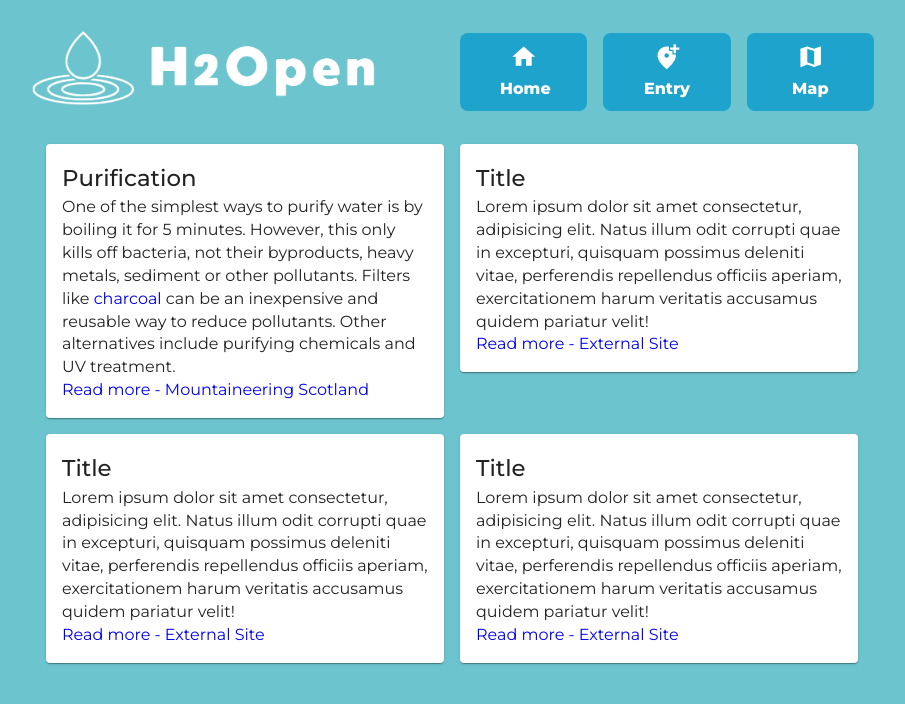
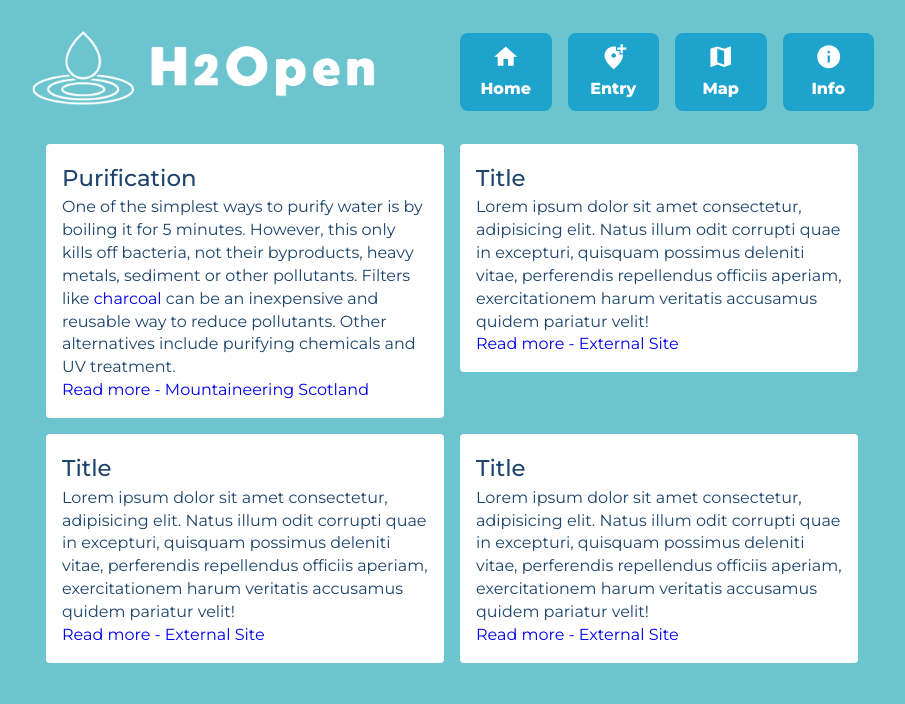
Before and after one commit to azusaw/water-quality-check, a React (Vite) app in the folder vite/: page /info in a window 1280 px wide. Shown: the top 704 px of the page, without its empty margins (188-1093 px from the left). Built offline with nearby package versions, Linux system fonts and the light colour scheme; no server answers.

Commit message:
create info btn to header

```diff
--- a/vite/src/App.css
+++ b/vite/src/App.css
@@ -12,7 +12,7 @@
   font-family: "Montserrat", Helvetica, Arial, sans-serif;
   border-radius: 8px;
   border: none;
-  padding: 10px 40px;
+  padding: 10px 20px;
   font-size: 1em;
   font-weight: 900;
   color: #fff;
@@ -23,20 +23,14 @@
   position:relative;
   overflow: hidden;
 }
-@media screen and (max-width: 800px) {
-  .flexible-btn {
-    padding: 10px 20px;
-  }
-}
-
 
 .icon-btn{
   display: flex;
   justify-content: center;
   align-items: center;
   border-radius: 50%;
-  width: 40px;
-  height: 40px;
+  width: 30px;
+  height: 30px;
   padding: 10px;
 }
 
--- a/vite/src/components/Header.tsx
+++ b/vite/src/components/Header.tsx
@@ -6,6 +6,7 @@ import { Link } from "react-router-dom"
 import HomeIcon from "@mui/icons-material/Home"
 import AddLocationAltIcon from "@mui/icons-material/AddLocationAlt"
 import MapIcon from "@mui/icons-material/Map"
+import InfoIcon from "@mui/icons-material/Info"
 
 export default function Header() {
   const theme = useTheme()
@@ -19,68 +20,79 @@ export default function Header() {
     >
       {useMediaQuery(theme.breakpoints.up("sm")) ? (
         <>
-          <Grid item xs={12} sm={6}>
+          <Grid item sm={4} md={6}>
             <img
               src={"/logo_white_wide.png"}
               style={{ width: "100%", maxWidth: 350 }}
             />
           </Grid>
-          <Grid item xs={6} sm={2}>
+          <Grid item sm={2} md={1.5}>
             <Link to={"/"}>
-              <div className="bubble-btn flexible-btn">
+              <div className="bubble-btn">
                 <div id="circle"></div>
                 <HomeIcon sx={{ color: "white" }} />
                 Home
               </div>
             </Link>
           </Grid>
-          <Grid item xs={6} sm={2}>
+          <Grid item sm={2} md={1.5}>
             <Link to={"/entry"}>
-              <div className="bubble-btn flexible-btn">
+              <div className="bubble-btn">
                 <div id="circle"></div>
                 <AddLocationAltIcon sx={{ color: "white" }} />
                 Entry
               </div>
             </Link>
           </Grid>
-          <Grid item xs={6} sm={2}>
+          <Grid item sm={2} md={1.5}>
             <Link to={"/map"}>
-              <div className="bubble-btn flexible-btn">
+              <div className="bubble-btn">
                 <div id="circle"></div>
                 <MapIcon sx={{ color: "white" }} />
                 Map
               </div>
             </Link>
           </Grid>
+          <Grid item sm={2} sm={1.5}>
+            <Link to={"/info"}>
+              <div className="bubble-btn flexible-btn">
+                <div id="circle"></div>
+                <InfoIcon sx={{ color: "white" }} />
+                Info
+              </div>
+            </Link>
+          </Grid>
         </>
       ) : (
         <>
-          <Grid item xs={4}>
-            <img
-              src={"/drop.svg"}
-              style={{ width: "100%", maxWidth: 200, paddingRight: 20 }}
-            />
+          <Grid item xs={4} sx={{ textAlign: "center" }}>
+            <img src={"/drop.svg"} style={{ width: "80%", maxWidth: 200 }} />
           </Grid>
           <Grid item xs={8} sx={{ color: "white" }}>
             <Stack
-              spacing={2}
+              spacing={1}
               direction="row"
               alignItems="center"
               justifyContent="space-evenly"
             >
               <Link to={"/"}>
                 <div className="bubble-btn icon-btn">
-                  <HomeIcon sx={{ width: 30, height: 30 }} />
+                  <HomeIcon sx={{ width: 40 }} />
                 </div>
               </Link>
               <Link to={"/entry"}>
                 <div className="bubble-btn icon-btn">
-                  <AddLocationAltIcon sx={{ width: 50 }} />
+                  <AddLocationAltIcon sx={{ width: 40 }} />
                 </div>
               </Link>
               <Link to={"/map"}>
                 <div className="bubble-btn icon-btn">
-                  <MapIcon sx={{ width: 50 }} />
+                  <MapIcon sx={{ width: 40 }} />
+                </div>
+              </Link>
+              <Link to={"/info"}>
+                <div className="bubble-btn icon-btn">
+                  <InfoIcon sx={{ width: 40 }} />
                 </div>
               </Link>
             </Stack>
--- a/vite/src/components/pages/Home.tsx
+++ b/vite/src/components/pages/Home.tsx
@@ -31,12 +31,12 @@ export default function Home() {
               <div id="circle"></div>Show Map
             </div>
           </Link>
-          <Link to={"/info"}>
-            <div className="bubble-btn">
-              <div id="circle"></div>More Information
-            </div>
-          </Link>
         </Stack>
+        <Link to={"/info"}>
+          <div className="bubble-btn">
+            <div id="circle"></div>More Information
+          </div>
+        </Link>
       </Stack>
     </div>
   )
--- a/vite/src/components/pages/Info/index.tsx
+++ b/vite/src/components/pages/Info/index.tsx
@@ -3,8 +3,14 @@ import { Container } from "@mui/system"
 import Header from "../../Header"
 
 const PreviewBox = ({ title, children }) => (
-  <Grid item xs={6}>
-    <Paper sx={{ padding: "1rem" }}>
+  <Grid item xs={12} sm={6}>
+    <Paper
+      sx={{
+        padding: "1rem",
+        color: "#1c446c",
+      }}
+      elevation={0}
+    >
       <Typography component="h2" variant="h6">
         {title}
       </Typography>
--- a/vite/src/index.css
+++ b/vite/src/index.css
@@ -3,7 +3,7 @@
   line-height: 1.5;
   font-weight: 400;
 
-  color: #17395b;
+  color: #1c446c;
   background-color: #6cc4ce;
 
   font-synthesis: none;
```
